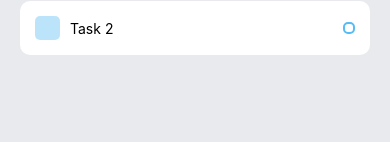
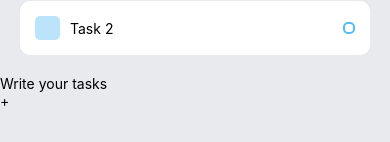
Before and after one commit to Arecio3/mobile-todo-list, a React Native app: screen / in a window 390 px wide. Shown: the part 212-354 px from the top of the page. Built offline with nearby package versions, Linux system fonts and the light colour scheme.

Commit message:
working on writing function input

```diff
--- a/App.js
+++ b/App.js
@@ -1,5 +1,5 @@
 import React from 'react';
-import { StyleSheet, Text, View } from 'react-native';
+import { StyleSheet, Text, View, KeyboardAvoidingView, Platform, TextInput, TouchableOpacity } from 'react-native';
 import Tasks from './components/Task'
 
 export default function App() {
@@ -16,6 +16,21 @@
           <Tasks text={'Task 2'}/>
         </View>
       </View>
+
+      {/* Write a task section*/}
+      {/* This component pushes everything up when keyboard is opened rather than just covering it */}
+      <KeyboardAvoidingView behavior={Platform.OS === 'ios' ? 'padding' : 'height'}
+      style={styles.writeTaskWrapper}>
+
+        <TextInput style={styles.input} placeholder={'Write your tasks'}/>
+
+        <TouchableOpacity >
+          <View style={styles.addWrapper}>
+            <Text style={styles.addText}>+</Text>
+          </View>
+        </TouchableOpacity>
+
+      </KeyboardAvoidingView>
     </View>
   );
 }
```
